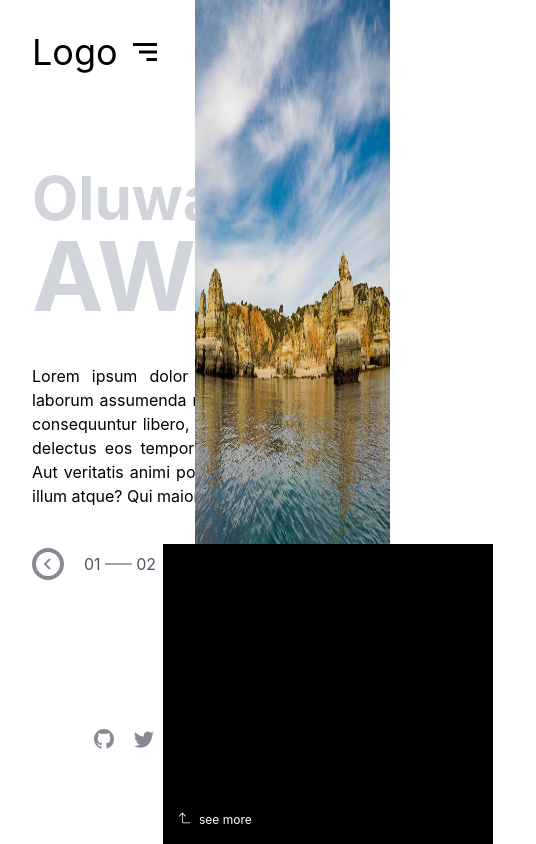
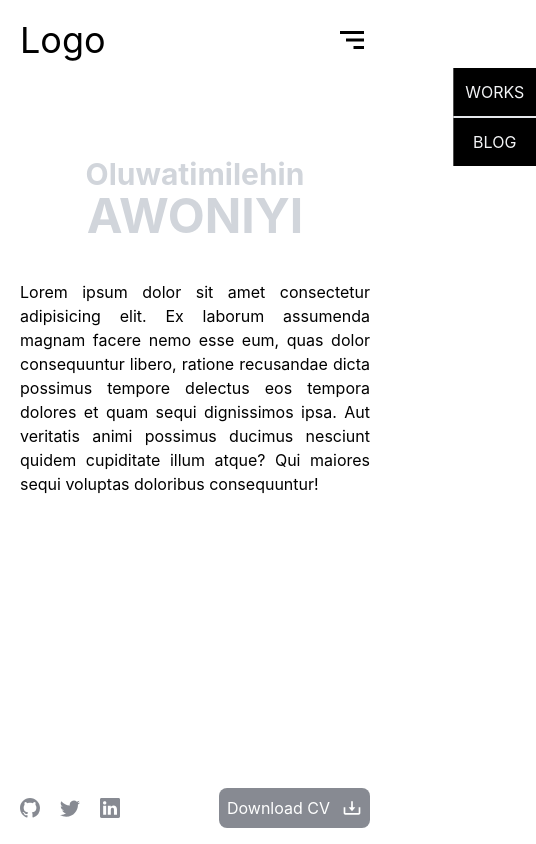
Before and after one commit to Jon-tim/port-v1, a React (Vite) app: page / in a window 390 px wide. Shown: the whole page, 536 px wide, since content can reach past the window. Built offline with nearby package versions, Linux system fonts and the light colour scheme.

Commit message:
feat: Mobile responsiveness

```diff
--- /dev/null
+++ b/src/component/Contact.jsx
@@ -0,0 +1,29 @@
+import React from "react";
+import { BsGithub, BsLinkedin, BsTwitter } from "react-icons/bs";
+import { BiDownload } from "react-icons/bi";
+function Contact() {
+  return (
+    <div className="self-end md:h-64 flex max-w-[500px] mx-auto justify-between md:justify-center items-center gap-8 py-4 md:my-0 absolute md:static bottom-0 left-5 right-5 ">
+      <div className="flex items-center gap-5">
+        <a href="https://github.com/Jon-tim" target={"_blank"}>
+          <BsGithub className="cursor-pointer text-gray-900 opacity-50 hover:opacity-100 text-xl transition-opacity duration-300 ease-linear" />
+        </a>
+        <a href="https://twitter.com/Undefined_io" target={"_blank"}>
+          <BsTwitter className="cursor-pointer text-gray-900 text-xl opacity-50 hover:opacity-100 transition-opacity duration-300 ease-linear" />
+        </a>
+        <a
+          href="https://www.linkedin.com/in/oluwatimilehin-awoniyi/"
+          target={"_blank"}
+        >
+          <BsLinkedin className="cursor-pointer text-gray-900 text-xl opacity-50 hover:opacity-100 transition-opacity duration-300 ease-linear" />
+        </a>
+      </div>
+      <div className="p-2 rounded-lg flex items-center justify-center gap-3 transition-opacity duration-300 ease-linear cursor-pointer bg-gray-900  opacity-50 hover:opacity-100 active:opacity-100 text-white">
+        <p>Download CV</p>
+        <BiDownload className="text-xl" />
+      </div>
+    </div>
+  );
+}
+
+export default Contact;
--- a/src/component/SingleWork.jsx
+++ b/src/component/SingleWork.jsx
@@ -1,4 +1,4 @@
-import React from "react";
+import React, { useRef } from "react";
 import { motion, AnimatePresence } from "framer-motion";
 import { HiEye } from "react-icons/hi";
 import { BsGithub } from "react-icons/bs";
@@ -7,11 +7,11 @@ function SingleWork({ title, desc, link, githublink }) {
     <motion.div
       whileHover={{ scale: 1.1 }}
       whileTap={{ scale: 0.9 }}
-      className="flex flex-col items-center justify-center w-44  h-44 bg-slate-900 p-5 rounded-lg group relative overflow-hidden"
+      className="flex flex-col items-center justify-center w-full h-40 bg-slate-900 p-5 rounded-lg group relative overflow-hidden"
     >
       <h1 className="text-white">{title}</h1>
 
-      <div className="absolute bottom-0 translate-y-full group-hover:translate-y-0 group-hover:bottom-4 transition-all duration-700 text-white flex items-center justify-between w-full px-4">
+      <div className="absolute bottom-4 lg:bottom-0 lg:translate-y-full group-hover:translate-y-0 group-hover:bottom-4 transition-all duration-700 text-white flex items-center justify-between w-full px-4">
         <a
           href={githublink}
           target="_blank"
--- a/src/pages/Blogs.jsx
+++ b/src/pages/Blogs.jsx
@@ -36,7 +36,13 @@ function Blogs() {
       </section>
       <section className="w-[calc(100%-33.333%)] absolute right-0 h-full bg-white">
         <section className="mx-auto py-10 w-full h-full max-w-[85%] grid grid-cols-blogGrid place-items-center gap-10">
-          {postData &&
+          {postData === null ? (
+            <div className="w-4/5 h-4/5 grid place-items-center">
+              <p className="text-xl text-gray-900 text-center">
+                Loading... If it lasts more than 3 seconds, kindly refresh!
+              </p>
+            </div>
+          ) : (
             postData.map((post) => (
               <Blog
                 key={post?.slug.current}
@@ -45,7 +51,8 @@ function Blogs() {
                 imgAlt={post?.mainImage.alt}
                 title={post?.title}
               />
-            ))}
+            ))
+          )}
         </section>{" "}
       </section>
     </main>
--- a/src/pages/Home.jsx
+++ b/src/pages/Home.jsx
@@ -3,23 +3,18 @@ import { NavLink, Link } from "react-router-dom";
 import {
   BiChevronLeft,
   BiChevronRight,
-  BiDownload,
   BiMenuAltRight,
   BiX,
 } from "react-icons/bi";
-import {
-  BsArrow90DegUp,
-  BsGithub,
-  BsLinkedin,
-  BsTwitter,
-} from "react-icons/bs";
+import { BsArrow90DegUp } from "react-icons/bs";
 import pix from "../assets/pexels.jpg";
+import Contact from "../component/Contact";
 function Home() {
   const [toggleNav, setToggle] = useState(false);
   const [seemore, setMore] = useState(false);
   return (
-    <section className="w-screen h-screen flex items-center">
-      <section className="w-1/2 h-full flex flex-col p-8 relative overflow-hidden">
+    <section className="w-screen h-full md:h-screen flex items-center flex-col lg:flex-row max-w-7xl mx-auto">
+      <section className="w-full lg:w-1/2 h-screen lg:h-full flex flex-col p-5 lg:p-8 relative lg:overflow-hidden">
         <div className="flex items-center justify-between relative">
           <h1 className="text-4xl">Logo</h1>
           <div
@@ -52,13 +47,13 @@ function Home() {
           </div>
         </div>
         <section>
-          <h1 className="capitalize mt-24 text-6xl font-bold text-center text-gray-300">
+          <h1 className="capitalize mt-24 text-3xl md:mt-24 md:text-6xl font-bold text-center text-gray-300">
             oluwatimilehin
           </h1>
-          <h1 className="uppercase text-8xl font-bold text-center text-gray-300">
+          <h1 className="uppercase text-5xl md:text-8xl font-bold text-center text-gray-300">
             awoniyi
           </h1>
-          <p className="text-justify w-[500px] mt-10 mx-auto">
+          <p className="text-justify max-w-[500px] lg:w-[500px] mt-10 mx-auto">
             Lorem ipsum dolor sit amet consectetur adipisicing elit. Ex laborum
             assumenda magnam facere nemo esse eum, quas dolor consequuntur
             libero, ratione recusandae dicta possimus tempore delectus eos
@@ -66,7 +61,7 @@ function Home() {
             possimus ducimus nesciunt quidem cupiditate illum atque? Qui maiores
             sequi voluptas doloribus consequuntur!
           </p>
-          <div className="flex justify-center items-center gap-1 w-44 mx-auto mt-10">
+          <div className="hidden lg:flex justify-center items-center gap-1 w-44 mx-auto mt-10">
             <span className="rounded-full border-4 border-gray-900 opacity-50 hover:opacity-100 mr-4">
               <BiChevronLeft className="cursor-pointer text-2xl text-gray-900" />
             </span>
@@ -78,32 +73,16 @@ function Home() {
             </span>
           </div>
         </section>
+        <div className="lg:hidden">
+          <Contact />
+        </div>
       </section>
-      <section className="w-1/2 h-full flex flex-col relative">
+      <section className="w-1/2 h-full hidden lg:flex flex-col relative">
         <div className="h-[75%]">
           <img src={pix} alt="nature" className="w-full h-full" />
         </div>
         <div className="bg-gray-200 w-full h-[25%] flex flex-col items-center pr-10">
-          <div className="self-end h-64 flex justify-center items-center gap-8">
-            <div className="flex items-center gap-5">
-              <a href="https://github.com/Jon-tim" target={"_blank"}>
-                <BsGithub className="cursor-pointer text-gray-900 opacity-50 hover:opacity-100 text-xl transition-opacity duration-300 ease-linear" />
-              </a>
-              <a href="https://twitter.com/Undefined_io" target={"_blank"}>
-                <BsTwitter className="cursor-pointer text-gray-900 text-xl opacity-50 hover:opacity-100 transition-opacity duration-300 ease-linear" />
-              </a>
-              <a
-                href="https://www.linkedin.com/in/oluwatimilehin-awoniyi/"
-                target={"_blank"}
-              >
-                <BsLinkedin className="cursor-pointer text-gray-900 text-xl opacity-50 hover:opacity-100 transition-opacity duration-300 ease-linear" />
-              </a>
-            </div>
-            <div className="p-2 rounded-lg flex items-center justify-center gap-3 transition-opacity duration-300 ease-linear cursor-pointer bg-gray-900  opacity-50 hover:opacity-100 active:opacity-100 text-white">
-              <p>Download CV</p>
-              <BiDownload className="text-xl" />
-            </div>
-          </div>
+          <Contact />
         </div>
         <div
           className={` bg-black absolute bottom-0 -left-8 z-50 w-[330px] transition-height duration-500 linear ${
--- a/src/pages/Works.jsx
+++ b/src/pages/Works.jsx
@@ -18,19 +18,25 @@ function Works() {
   }, []);
 
   return (
-    <section className="relative">
-      <section className=" h-screen w-1/3 bg-gray-100 p-8 flex flex-col gap-4 items-center justify-center fixed top-0 left-0">
+    <>
+      <section className="relative h-screen lg:h-[unset]">
+        <section className="hidden h-screen lg:w-1/3 bg-gray-200 p-8 lg:flex flex-col gap-4 items-center justify-center fixed top-0 left-0">
           <h1 className="text-center text-5xl font-bold  uppercase">Works</h1>
           <p className="w-[350px] mx-auto text-justify">
-          Lorem ipsum dolor sit amet consectetur, adipisicing elit. Quam minima
-          maxime quod ea praesentium hic aliquam earum eveniet nobis. Voluptas
-          ratione quidem necessitatibus harum fugit provident omnis nisi saepe
-          voluptates rem adipisci maxime perspiciatis porro nam, repellat
-          laudantium temporibus rerum!
+            Lorem ipsum dolor sit amet consectetur, adipisicing elit. Quam
+            minima maxime quod ea praesentium hic aliquam earum eveniet nobis.
+            Voluptas ratione quidem necessitatibus harum fugit provident omnis
+            nisi saepe voluptates rem adipisci maxime perspiciatis porro nam,
+            repellat laudantium temporibus rerum!
           </p>
           <Navbar />
         </section>
-      <section className="w-[calc(100%-33.333%)] absolute right-0 h-full bg-white">
+        <section className="bg-gray-200 p-6 text-gray-900">
+          <h1 className="text-center text-3xl font-bold uppercase lg:hidden">
+            works
+          </h1>
+        </section>
+        <section className="mb-20 lg:mb-0 w-full lg:w-[calc(100%-33.333%)] absolute right-0 h-full bg-white">
           <div className="mx-auto w-full max-w-[95%] h-full p-5 grid grid-cols-workGrid place-items-center gap-8">
             {projectData?.map((project) => (
               <SingleWork
@@ -44,6 +50,8 @@ function Works() {
           </div>
         </section>
       </section>
+      <Navbar />
+    </>
   );
 }
 
--- a/tailwind.config.cjs
+++ b/tailwind.config.cjs
@@ -5,7 +5,7 @@ module.exports = {
     extend: {
       gridTemplateColumns: {
         // homepage grid column configuration
-        workGrid: "repeat(auto-fit, minmax(150px, 1fr))",
+        workGrid: "repeat(auto-fit, minmax(120px, 1fr))",
         blogGrid: "repeat(auto-fit, minmax(150px, 1fr))",
       },
     },
```
Lines whose indentation alone changed are shown as unchanged.
